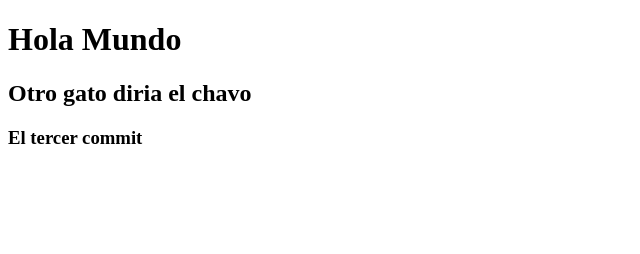
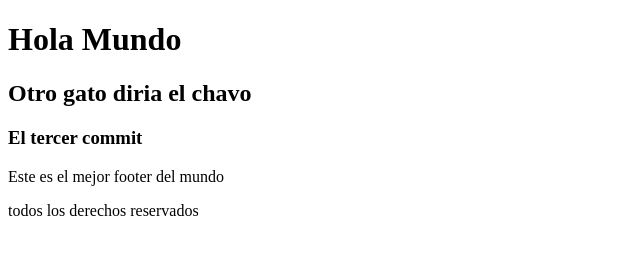
Before and after one commit to stocaimaza/loquequieran, a plain HTML site: page index.html in a window 1280 px wide. Shown: the whole page, without its empty margins (0-640 px from the left). Drawn offline with Linux system fonts and the light colour scheme.

Commit message:
desarrollamos un footer

```diff
--- a/index.html
+++ b/index.html
@@ -11,5 +11,10 @@
     <h3>El tercer commit</h3>
 
     <!-- atajo: ctrl + ñ -->
+
+    <footer>
+        <p>Este es el mejor footer del mundo</p>
+        <p>todos los derechos reservados</p>
+    </footer>
 </body>
 </html>
```
